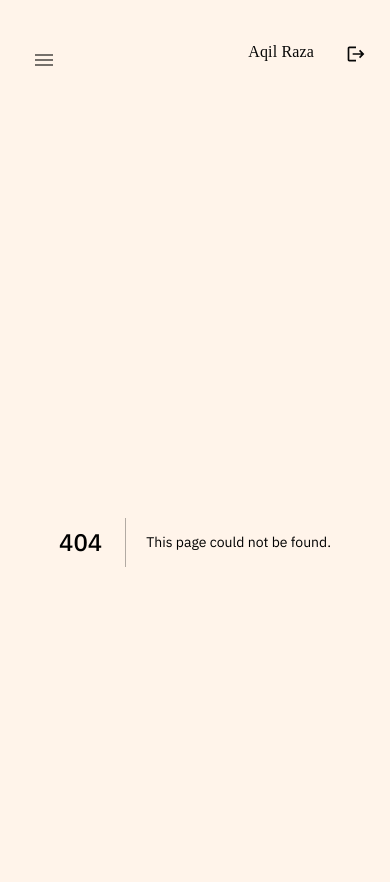
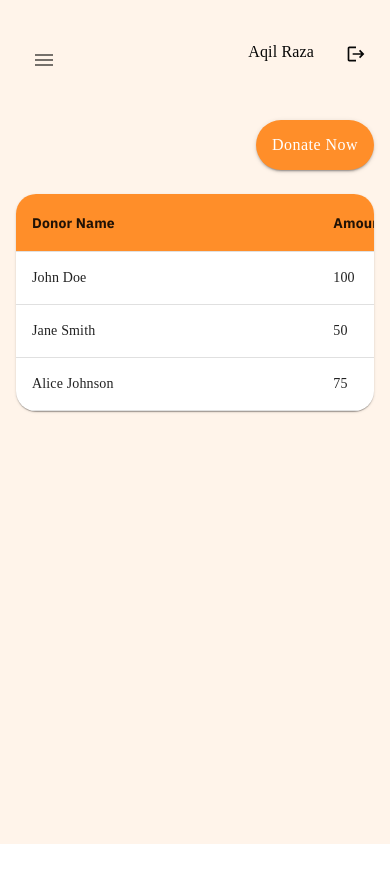
Before and after one commit to aqilraza1995/donation-next-web, a Next.js app: page /donation in a window 390 px wide. Before the commit this address had no page. Shown: the top 882 px of the page. After the commit the page ends 844 px from the top, so only its background shows below. Built offline with nearby package versions, Linux system fonts and the light colour scheme.

Commit message:
remove image from auth pages in mobile screen and make reusable table and add donation and user page design

```diff
--- /dev/null
+++ b/app/donation/page.tsx
@@ -0,0 +1,9 @@
+import Donation from "@/feature/donation";
+
+const DonationPage = () => {
+  return (
+    <Donation />
+  );
+}
+
+export default DonationPage;
--- /dev/null
+++ b/app/users/page.tsx
@@ -0,0 +1,7 @@
+import Users from "@/feature/users"
+
+const UserPage = () => {
+    return <Users />
+}
+
+export default UserPage
--- a/components/AuthContainerCard/index.jsx
+++ b/components/AuthContainerCard/index.jsx
@@ -2,23 +2,52 @@
 
 import Image from "next/image"
 import { Suspense } from "react";
-import { Box, Grid, Typography, Skeleton } from "@mui/material";
+import { Box, Grid, Typography, Skeleton, useMediaQuery, useTheme } from "@mui/material";
 
 
 const AuthContainerCard = ({ title, children, imageUrl }) => {
+  const theme = useTheme();
+  const isMobile = useMediaQuery(theme.breakpoints.down("md"));
+
   return (
-    <Box sx={{ minHeight: '100vh', display: 'flex', color: "black", bgcolor: 'background.default', alignItems: 'center', justifyContent: 'center' }}>
-      <Grid container spacing={0} sx={{ maxWidth: 850, minHeight: "560px", width: '100%', borderRadius: 2, boxShadow: 3 }}>
-        <Grid item size={{ xs: 12, md: 6 }} sx={{ p: 4, gap: 1, display: 'flex', flexDirection: 'column', justifyContent: 'center' }}>
+    <Box
+      sx={{
+        minHeight: '100vh',
+        display: 'flex',
+        color: "black",
+        alignItems: 'center',
+        justifyContent: 'center'
+      }}>
+      <Grid
+        container
+        spacing={0}
+        sx={{
+          maxWidth: 850,
+          minHeight: "560px",
+          width: '100%',
+          borderRadius: 2,
+          boxShadow: 3
+        }}
+      >
+        <Grid
+          item
+          size={{ xs: 12, md: isMobile ? 12 : 6 }}
+          sx={{
+            p: 4,
+            gap: 1,
+            display: 'flex',
+            flexDirection: 'column',
+            justifyContent: 'center'
+          }}
+        >
           <Grid sx={{ display: "flex", justifyContent: "center" }}>
             <Typography sx={{ fontSize: "25px", fontWeight: "700" }}>
               {title}
             </Typography>
           </Grid>
-
           {children}
-
         </Grid>
+        {!isMobile &&
           <Grid
             item
             size={{ xs: 12, md: 6 }}
@@ -61,6 +90,7 @@ const AuthContainerCard = ({ title, children, imageUrl }) => {
               </Box>
             </Suspense>
           </Grid>
+        }
       </Grid>
     </Box>
   )
--- a/components/Header/index.js
+++ b/components/Header/index.js
@@ -1,8 +1,14 @@
+"use client"
+
 import { Box, Stack, Typography, IconButton, useTheme, useMediaQuery } from "@mui/material";
 import { Logout, Menu } from "@mui/icons-material";
+import { useRouter, usePathname } from "next/navigation"
 
 const Header = ({ handleDrawerOpen }) => {
   const theme = useTheme();
+  const pathname = usePathname()
+  const word = pathname?.split("/")
+  const heading = word[1]?.charAt(0).toUpperCase() + word[1]?.slice(1) || ""
   const isMobile = useMediaQuery(theme.breakpoints.down("md"))
 
   return (
@@ -10,7 +16,7 @@ const Header = ({ handleDrawerOpen }) => {
       <Box>
         {isMobile ?
           <IconButton onClick={handleDrawerOpen} sx={{ mr: 2 }}><Menu /></IconButton>
-          : <Typography variant="h5" sx={{ fontSize: "20px", fontWeight: "500",  }}>Dashbaord</Typography>
+          : <Typography variant="h5" sx={{ fontSize: "20px", fontWeight: "500",  }}>{heading }</Typography>
         }
       </Box>
       <Stack direction={"row"} sx={{ gap: 4 }}>
--- a/components/LayoutWrapper/index.jsx
+++ b/components/LayoutWrapper/index.jsx
@@ -14,7 +14,7 @@ const authRoutes = ["/login", "/sign-up", "/forgot-password", "/reset-password"]
 const route = [
   { name: "Dashboard", path: "/dashboard", icon: <DashboardCustomize sx={{ height: "22px", width: "22px", color:"#ffff" }} /> },
   { name: "Donation", path: "/donation", icon: <Group sx={{ height: "22px", width: "22px", color:"#ffff" }} /> },
-  { name: "User", path: "/user", icon: <Paid sx={{ height: "22px", width: "22px", color:"#ffff" }} /> },
+  { name: "User", path: "/users", icon: <Paid sx={{ height: "22px", width: "22px", color:"#ffff" }} /> },
 ];
 
 const LayoutWrapper = ({ children }) => {
--- a/components/Sidebar/index.js
+++ b/components/Sidebar/index.js
@@ -1,8 +1,12 @@
+"use client"
+
 import { Stack, Box, Typography } from "@mui/material"
 import { Logout } from "@mui/icons-material"
-
+import { useRouter } from "next/navigation"
 
 const Sidebar = ({ route }) => {
+  const router = useRouter()
+
   return (
     <Box
       sx={{
@@ -40,6 +44,7 @@ const Sidebar = ({ route }) => {
                 transition: "all 0.2s ease",
                 "&:hover": { backgroundColor: "#ffb36b", },
               }}
+              onClick={() => { router.push(item?.path) }}
             >
               <Box sx={{ display: "flex", flexDirection: "column", p: 1, alignItems: "center", }}>
                 {item?.icon}
--- /dev/null
+++ b/components/common/CustomTable/TableHeading.jsx
@@ -0,0 +1,29 @@
+import { TableHead, TableRow, TableCell, TableSortLabel } from '@mui/material';
+
+const TableHeading = ({ columns, orderBy, order, onRequestSort }) => {
+
+  const createSortHandler = (property) => (event) => {
+    onRequestSort(event, property);
+  };
+
+  return (
+    <TableHead >
+      <TableRow sx={{ backgroundColor: '#FF8e29' }}>
+        {columns?.map((column, index) => (
+          <TableCell key={index} sx={{ fontWeight: '800' }}>
+            {!column?.stopSort ? (
+              <TableSortLabel
+                active={orderBy === column?.id}
+                direction={orderBy === column?.id ? order : 'asc'}
+                onClick={createSortHandler(column?.id)}
+              >
+                {column?.label}
+              </TableSortLabel>) : column?.label}
+          </TableCell>
+        ))}
+      </TableRow>
+    </TableHead>
+  )
+}
+
+export default TableHeading;
--- /dev/null
+++ b/components/common/CustomTable/TableItem.jsx
@@ -0,0 +1,38 @@
+import { TableBody, TableCell, TableRow } from "@mui/material";
+
+const TableItem = ({ columns, rows, order, orderBy }) => {
+
+  const descendingComparator = (a, b, orderBy) => {
+    if (b[orderBy] < a[orderBy]) {
+      return -1;
+    }
+    if (b[orderBy] > a[orderBy]) {
+      return 1;
+    }
+    return 0;
+  };
+
+  const getComparator = (order, orderBy) => {
+    return order === "desc"
+      ? (a, b) => descendingComparator(a, b, orderBy)
+      : (a, b) => -descendingComparator(a, b, orderBy);
+  };
+
+  const sortedRows = [...rows].sort(getComparator(order, orderBy))
+
+  return (
+    <TableBody>
+      {sortedRows?.map((row, index) => (
+        <TableRow key={index}>
+          {columns?.map((column, colIndex) => (
+            <TableCell key={colIndex}>
+              {column?.render ? column?.render(row) : row[column.id]}
+            </TableCell>
+          ))}
+        </TableRow>
+      ))}
+    </TableBody>
+  )
+}
+
+export default TableItem;
--- /dev/null
+++ b/components/common/CustomTable/index.jsx
@@ -0,0 +1,32 @@
+import { Box, Paper, Table, TableContainer } from "@mui/material";
+import TableHeading from "./TableHeading";
+import TableItem from "./TableItem";
+
+const CustomTable = ({ columns, rows, orderBy, order, onRequestSort }) => {
+
+  return (
+    <Box sx={{ width: '100%' }}>
+      <Paper sx={{ width: '100%', mb: 2, borderRadius: 5 }}>
+        <TableContainer sx={{ borderRadius: 5 }}>
+          <Table sx={{ minWidth: 750 }} size={'medium'}>
+            <TableHeading
+              columns={columns}
+              orderBy={orderBy}
+              order={order}
+              onRequestSort={onRequestSort}
+            />
+            <TableItem
+              columns={columns}
+              rows={rows}
+              order={order}
+              orderBy={orderBy}
+              onRequestSort={onRequestSort}
+            />
+          </Table>
+        </TableContainer>
+      </Paper>
+    </Box>
+  )
+}
+
+export default CustomTable;
--- /dev/null
+++ b/feature/donation.jsx
@@ -0,0 +1,56 @@
+"use client"
+
+import { useState } from "react";
+import CustomTable from "../components/common/CustomTable";
+import { Box } from "@mui/material";
+import CustomButton from "@/components/common/CustomButton";
+
+const Donation = () => {
+
+  const [order, setOrder] = useState('asc');
+  const [orderBy, setOrderBy] = useState('');
+
+  const handleRequestSort = (event, property) => {
+    const isAsc = orderBy === property && order === 'asc';
+    setOrder(isAsc ? 'desc' : 'asc');
+    setOrderBy(property);
+  };
+
+  const columns = [
+    { label: "Donor Name", id: "donorName" },
+    { label: "Amount", id: "amount" },
+    { label: "Date", id: "date", stopSort: true },
+  ];
+
+  const data = [
+    { donorName: "John Doe", amount: 100, date: "2024-01-01" },
+    { donorName: "Jane Smith", amount: 50, date: "2024-01-02" },
+    { donorName: "Alice Johnson", amount: 75, date: "2024-01-03" },
+  ];
+
+  return (
+    <Box
+      sx={{
+        display: "flex",
+        flexDirection: "column",
+        alignItems: "center",
+        justifyContent: "center",
+        gap: 3,
+      }}
+    >
+      <Box sx={{ display: "flex", justifyContent: "flex-end", width: "100%" }} >
+        <CustomButton label="Donate Now" />
+      </Box>
+
+      <CustomTable
+        columns={columns}
+        rows={data}
+        onRequestSort={handleRequestSort}
+        orderBy={orderBy}
+        order={order}
+      />
+    </Box>
+  )
+}
+
+export default Donation;
--- /dev/null
+++ b/feature/users.jsx
@@ -0,0 +1,58 @@
+"use client"
+
+import { useState } from "react";
+import CustomTable from "../components/common/CustomTable";
+import { Box, IconButton } from "@mui/material";
+import CustomButton from "@/components/common/CustomButton";
+import { Visibility } from "@mui/icons-material";
+
+const Users = () => {
+
+  const [order, setOrder] = useState('asc');
+  const [orderBy, setOrderBy] = useState('');
+
+  const handleRequestSort = (event, property) => {
+    const isAsc = orderBy === property && order === 'asc';
+    setOrder(isAsc ? 'desc' : 'asc');
+    setOrderBy(property);
+  };
+
+  const columns = [
+    { label: "Donor Name", id: "donorName" },
+    { label: "Total Donation", id: "amount" },
+    { label: "Last Donation", id: "date", stopSort: true },
+    {label:"Action", id: "action", stopSort:true, render:(elm)=> <IconButton sx={{p:"0px"}} onClick={()=> console.log("elm ===>", elm)}><Visibility sx={{color:"orange"}}/></IconButton>}
+  ];
+
+  const data = [
+    { donorName: "John Doe", amount: 100, date: "2024-01-01" },
+    { donorName: "Jane Smith", amount: 50, date: "2024-01-02" },
+    { donorName: "Alice Johnson", amount: 75, date: "2024-01-03" },
+  ];
+
+  return (
+    <Box
+      sx={{
+        display: "flex",
+        flexDirection: "column",
+        alignItems: "center",
+        justifyContent: "center",
+        gap: 3,
+      }}
+    >
+      {/* <Box sx={{ display: "flex", justifyContent: "flex-end", width: "100%" }} >
+        <CustomButton label="Donate Now" />
+      </Box> */}
+
+      <CustomTable
+        columns={columns}
+        rows={data}
+        onRequestSort={handleRequestSort}
+        orderBy={orderBy}
+        order={order}
+      />
+    </Box>
+  )
+}
+
+export default Users;
--- a/theme/theme.ts
+++ b/theme/theme.ts
@@ -50,6 +50,14 @@ const theme = createTheme({
         },
       },
     },
+
+    MuiTableCell: {
+      styleOverrides: {
+        root: {
+          fontFamily: "cursive",
+        },
+      },
+    },
   },
 });
 
```
Lines whose indentation alone changed are shown as unchanged.
